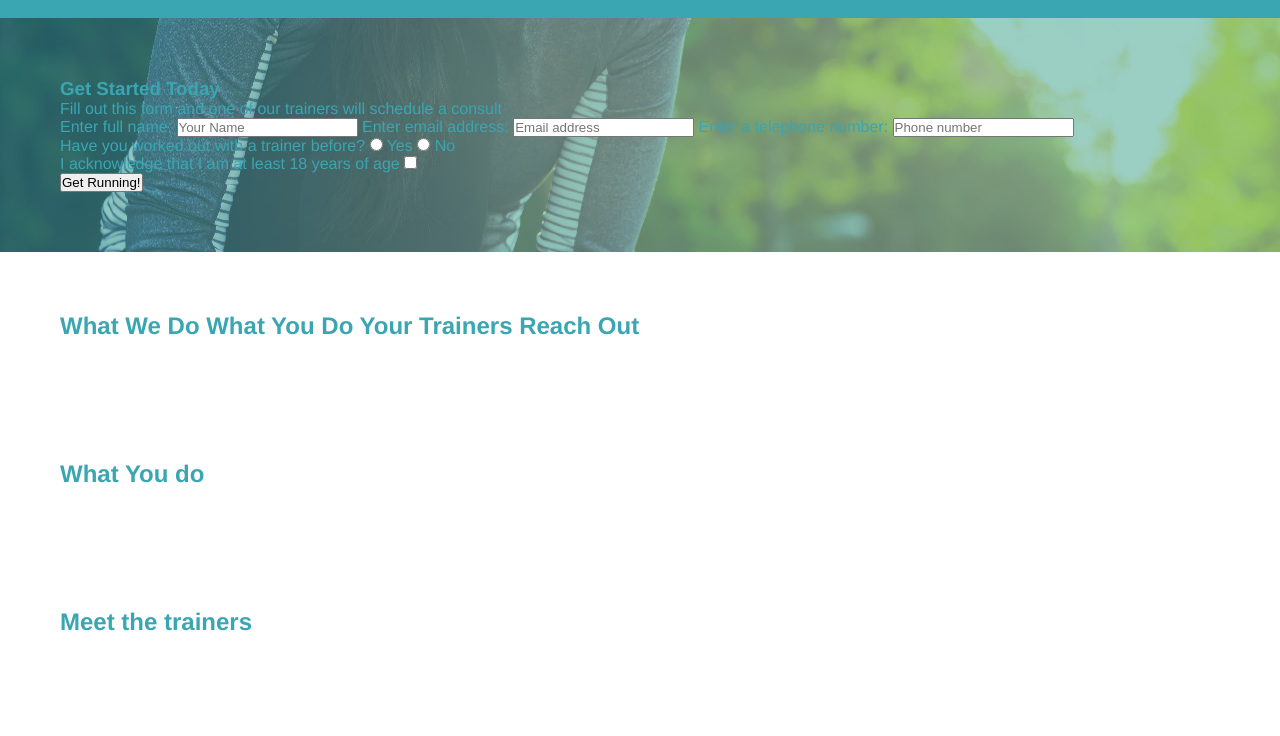
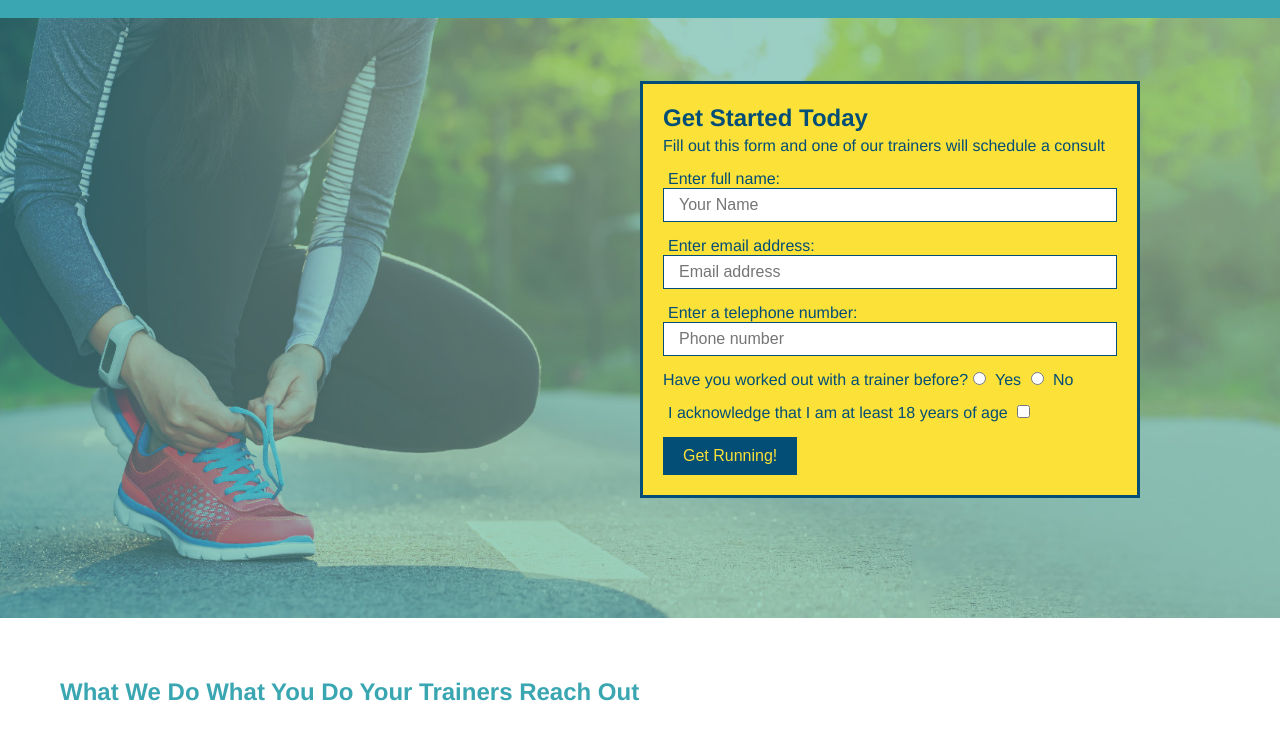
Before and after one commit to Makispear/run-buddy, a plain HTML site: page index.html in a window 1280 px wide. Shown: the part 64-800 px from the top of the page. Drawn offline with Linux system fonts and the light colour scheme.

Commit message:
done with all the hero section

```diff
--- a/assets/css/styles.css
+++ b/assets/css/styles.css
@@ -72,4 +72,49 @@ footer {
 
   .hero {
       background-image: url("../images/hero-bg.jpg");
+      background-size: cover;
+      background-position: center;
+      height: 600px;
+      position: relative;
   }
+
+  .hero-form {
+    background-color: #fce138;
+    padding: 20px;
+    width: 500px;
+    color: #024e76;
+    border: 3px solid #024e76;
+    position: absolute;
+    bottom: 120px;
+    right: 140px;
+  }
+
+  .hero-form h3 {
+    font-size: 24px;
+  }
+
+  .hero-form p {
+    margin: 5px 0 15px 0;
+  }
+
+  .form-input {
+    border: 1px solid #024e76;
+    display: block;
+    padding: 7px 15px;
+    font-size: 16px;
+    color: #024e76;
+    width: 100%;
+    margin-bottom: 15px;
+  }
+
+  .hero-form label {
+    margin: 0 5px;
+  }
+
+  .hero-form button {
+    color: #fce138;
+    background-color: #024e76;
+    border: none;
+    padding: 10px 20px;
+    font-size: 16px;
+  }
--- a/index.html
+++ b/index.html
@@ -8,28 +8,28 @@
 <body>
     <!-- navigation  -->
     <header>
-        <h1><a href="/index.html">RUN BUDDY</a></h1>
+        <h1><a href="#">RUN BUDDY</a></h1>
         <nav>
             <ul>
                 <li><a href="#what-we-do">What We Do</a></li>
                 <li><a href="#what-you-do">What You Do</a></li>
-                <li><a href="#meet-your-trainers">Your Trainers</a></li>
+                <li><a href="#meet-the-trainers">Your Trainers</a></li>
                 <li><a href="#reach-out">Reach Out</a></li>
             </ul>
         </nav>
     </header>
     <!-- hero/jumbotron  -->
     <section class="hero">
-        <div>
+        <div class="hero-form">
             <h3>Get Started Today</h3>
             <p>Fill out this form and one of our trainers will schedule a consult</p>
             <form>
                 <label for="name">Enter full name:</label>
-                <input id="name" type="text" placeholder="Your Name" name="name">
+                <input id="name" class="form-input" type="text" placeholder="Your Name" name="name">
                 <label for="email">Enter email address:</label>
-                <input id="email" type="email" placeholder="Email address" name="name">
+                <input id="email" class="form-input" type="email" placeholder="Email address" name="name">
                 <label for="phone">Enter a telephone number:</label>
-                <input id="phone" type="tel" placeholder="Phone number" name="name">
+                <input id="phone" class="form-input" type="tel" placeholder="Phone number" name="name">
                 <p>
                     Have you worked out with a trainer before?
                     <input id="trainer-yes" type="radio" name="trainer-confirm">
```
